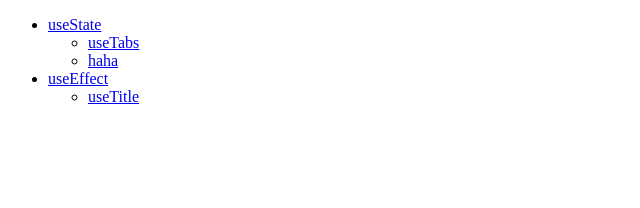
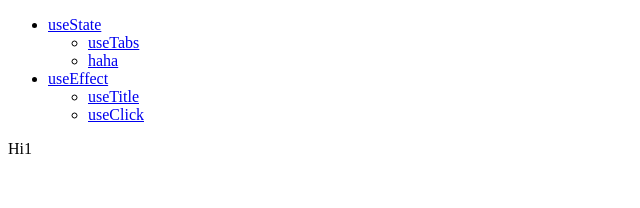
Before and after one commit to ddock4you/practice-react-hook, a React (Create React App) app: page /use_click in a window 1280 px wide. Shown: the top 208 px of the page, without its empty margins (0-640 px from the left). Built offline with nearby package versions, Linux system fonts and the light colour scheme.

Commit message:
-useClick 추가 (경고창 뜨고 있음)

```diff
--- a/src/App.js
+++ b/src/App.js
@@ -5,6 +5,7 @@ import Header from "./components/Header";
 import UseTabHook from "./components/UseStateJs/UseTabsHook";
 import UseEffectHook from "./components/UseEffectJs/UseEffectHook";
 import UseTitleHook from "./components/UseEffectJs/UseTitleHook";
+import UseClickHook from "./components/UseEffectJs/UseClickHook";
 
 const App = () => {
     return (
@@ -15,6 +16,7 @@ const App = () => {
                 <Route path="/use_tab" exact component={UseTabHook} />
                 <Route path="/use_effect" exact component={UseEffectHook} />
                 <Route path="/use_title" exact component={UseTitleHook} />
+                <Route path="/use_click" exact component={UseClickHook} />
             </Switch>
         </Router>
     );
--- a/src/components/Header.js
+++ b/src/components/Header.js
@@ -22,6 +22,9 @@ const Header = () => {
                         <li>
                             <Link to="use_title">useTitle</Link>
                         </li>
+                        <li>
+                            <Link to="use_click">useClick</Link>
+                        </li>
                     </ul>
                 </li>
             </ul>
--- /dev/null
+++ b/src/components/UseEffectJs/UseClickHook.js
@@ -0,0 +1,28 @@
+import React, { useEffect, useRef } from "react";
+
+const useClick = onClick => {
+    const element = useRef();
+    useEffect(() => {
+        if (element.current) {
+            element.current.addEventListener("click", onClick);
+        }
+        return () => {
+            if (element.current) {
+                element.current.removeEventListener("click", onClick);
+            }
+        };
+    });
+    return element;
+};
+
+const useClickHook = () => {
+    const sayHello = () => console.log("say Hello");
+    const title = useClick(sayHello);
+    return (
+        <>
+            <div ref={title}>Hi1</div>
+        </>
+    );
+};
+
+export default useClickHook;
```
